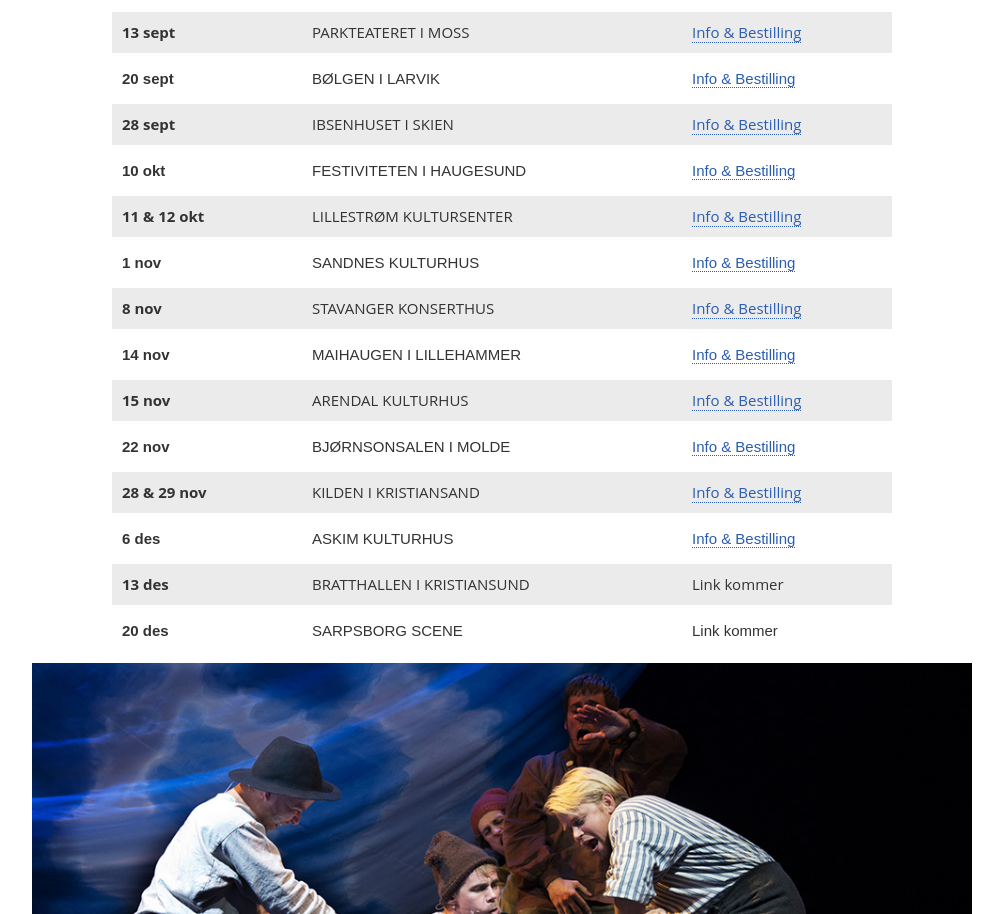
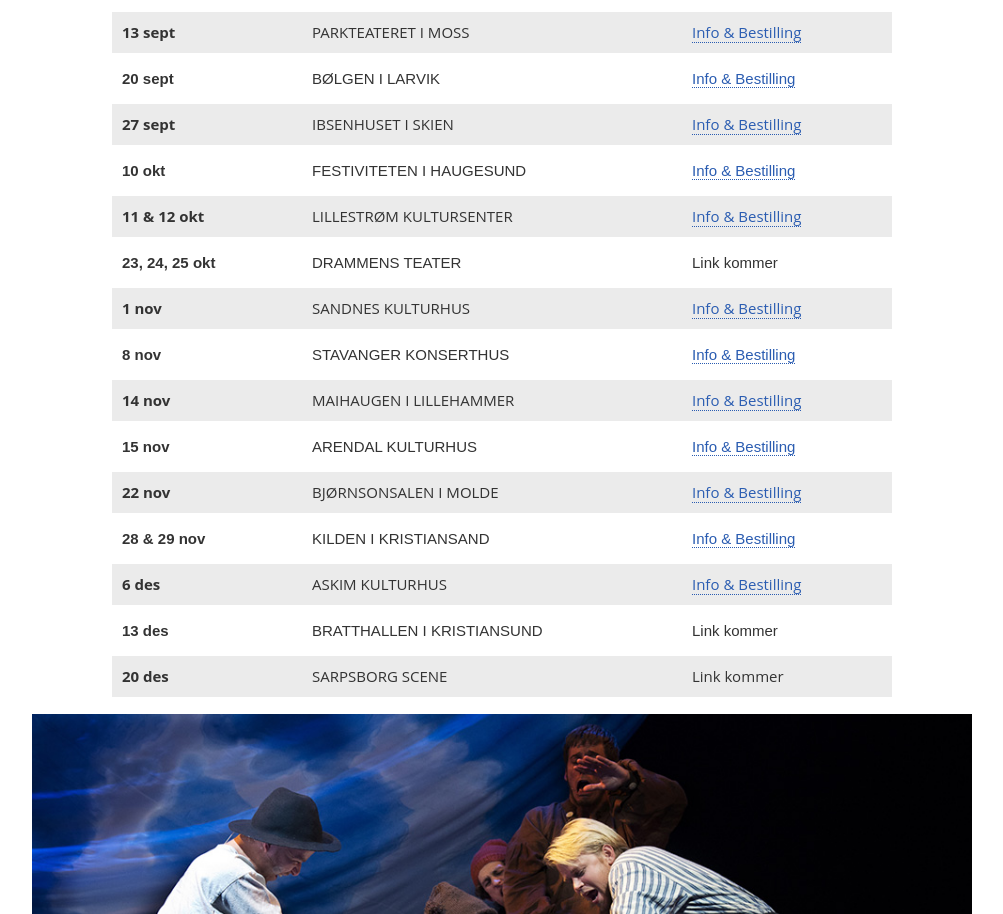
Before and after one commit to front/jeppemusikalen, a plain HTML site: page index.html in a window 1280 px wide. Shown: the part 1234-2148 px from the top of the page, without its empty margins (138-1141 px from the left). Drawn offline with nearby package versions, Linux system fonts and the light colour scheme; a script that the page names is missing.

Commit message:
Schedule updates

```diff
--- a/index.html
+++ b/index.html
@@ -1,10 +1,10 @@
 <!DOCTYPE html>
 <!-- This site was created in Webflow. http://www.webflow.com-->
-<!-- Last Published: Tue Sep 09 2014 16:47:47 GMT+0000 (UTC) -->
+<!-- Last Published: Fri Sep 12 2014 08:57:48 GMT+0000 (UTC) -->
 <html data-wf-site="54099cddb1e337411bffe7d1" data-wf-page="54099cddb1e337411bffe7d3">
 <head>
   <meta charset="utf-8">
-  <title>Copy of Jeppemusikalen</title>
+  <title>Jeppemusikalen2014</title>
   <meta name="viewport" content="width=device-width, initial-scale=1">
   <meta name="generator" content="Webflow">
   <link rel="stylesheet" type="text/css" href="css/normalize.css">
@@ -59,7 +59,7 @@
             </div>
             <div class="w-row bg-colored-row">
               <div class="w-col w-col-3">
-                <div><strong>28 sept</strong>
+                <div><strong>27 sept</strong>
                 </div>
               </div>
               <div class="w-col w-col-6">
@@ -92,6 +92,18 @@
             </div>
             <div class="w-row no-bg-color-row">
               <div class="w-col w-col-3">
+                <div><strong>23, 24, 25 okt</strong>
+                </div>
+              </div>
+              <div class="w-col w-col-6">
+                <div>DRAMMENS TEATER</div>
+              </div>
+              <div class="w-col w-col-3">
+                <div>Link kommer</div>
+              </div>
+            </div>
+            <div class="w-row bg-colored-row">
+              <div class="w-col w-col-3">
                 <div><strong>1 nov</strong>
                 </div>
               </div>
@@ -101,7 +113,7 @@
               <div class="w-col w-col-3"><a class="row-links" href="http://www.billettservice.no/event/jeppe-en-ny-musikalkomedie-billetter/432155">Info &amp; Bestilling</a>
               </div>
             </div>
-            <div class="w-row bg-colored-row">
+            <div class="w-row no-bg-color-row">
               <div class="w-col w-col-3">
                 <div><strong>8 nov</strong>
                 </div>
@@ -112,7 +124,7 @@
               <div class="w-col w-col-3"><a class="row-links" href="http://www.stavanger-konserthus.no/event/?event=29657">Info &amp; Bestilling</a>
               </div>
             </div>
-            <div class="w-row no-bg-color-row">
+            <div class="w-row bg-colored-row">
               <div class="w-col w-col-3">
                 <div><strong>14 nov</strong>
                 </div>
@@ -123,7 +135,7 @@
               <div class="w-col w-col-3"><a class="row-links" href="http://www.billettservice.no/event/musikalkomedien-jeppe-billetter/428189">Info &amp; Bestilling</a>
               </div>
             </div>
-            <div class="w-row bg-colored-row">
+            <div class="w-row no-bg-color-row">
               <div class="w-col w-col-3">
                 <div><strong>15 nov</strong>
                 </div>
@@ -135,7 +147,7 @@
                 <a href="http://www.billettservice.no/event/musikalkomedien-jeppe-billetter/428189" target="_blank"></a><a class="row-links" href="https://www.billettportalen.no/kjoep/billetter/?token=ZBixHRJxbOcLiiS8agqWcgNocjWEdvcAxuvYbOupRxFdOn6PZS3sE%2bppctll81CAFkpMQB%2fTeh%2ftR8eZWHaWAkbZ06bHbOIQ">Info &amp; Bestilling</a>
               </div>
             </div>
-            <div class="w-row no-bg-color-row">
+            <div class="w-row bg-colored-row">
               <div class="w-col w-col-3">
                 <div><strong>22 nov</strong>
                 </div>
@@ -146,7 +158,7 @@
               <div class="w-col w-col-3"><a class="row-links" href="http://www.billettservice.no/event/oivind-blunck-i-jeppe-ny-musikalkomedie-billetter/432147">Info &amp; Bestilling</a>
               </div>
             </div>
-            <div class="w-row bg-colored-row">
+            <div class="w-row no-bg-color-row">
               <div class="w-col w-col-3">
                 <div><strong>28 &amp; 29 nov</strong>
                 </div>
@@ -157,7 +169,7 @@
               <div class="w-col w-col-3"><a class="row-links" href="http://www.kilden.com/billetter" target="_blank">Info &amp; Bestilling</a>
               </div>
             </div>
-            <div class="w-row no-bg-color-row">
+            <div class="w-row bg-colored-row">
               <div class="w-col w-col-3">
                 <div><strong>6 des</strong>
                 </div>
@@ -168,7 +180,7 @@
               <div class="w-col w-col-3"><a class="row-links" href="http://billettluka.no/SearchArrangement.aspx?" target="_blank">Info &amp; Bestilling</a>
               </div>
             </div>
-            <div class="w-row bg-colored-row">
+            <div class="w-row no-bg-color-row">
               <div class="w-col w-col-3">
                 <div><strong>13 des</strong>
                 </div>
@@ -180,7 +192,7 @@
                 <div>Link kommer</div>
               </div>
             </div>
-            <div class="w-row no-bg-color-row">
+            <div class="w-row bg-colored-row">
               <div class="w-col w-col-3">
                 <div><strong>20 des	</strong>
                 </div>
--- a/js/webflow.js
+++ b/js/webflow.js
@@ -3179,6 +3179,7 @@ Webflow.define('navbar', function($, _) {
     var navbarEl = data.el[0];
     resize(0, navbarEl);
     ix.intro(0, navbarEl);
+    Webflow.redraw.up();
 
     // Listen for tap outside events
     if (!designer) $doc.on('tap' + namespace, data.outside);
@@ -3382,6 +3383,7 @@ Webflow.define('dropdown', function($, _) {
     data.list.addClass(stateOpen);
     data.toggle.addClass(stateOpen);
     ix.intro(0, data.el[0]);
+    Webflow.redraw.up();
 
     // Listen for tap outside events
     if (!designer) $doc.on('tap' + namespace, data.outside);
```
